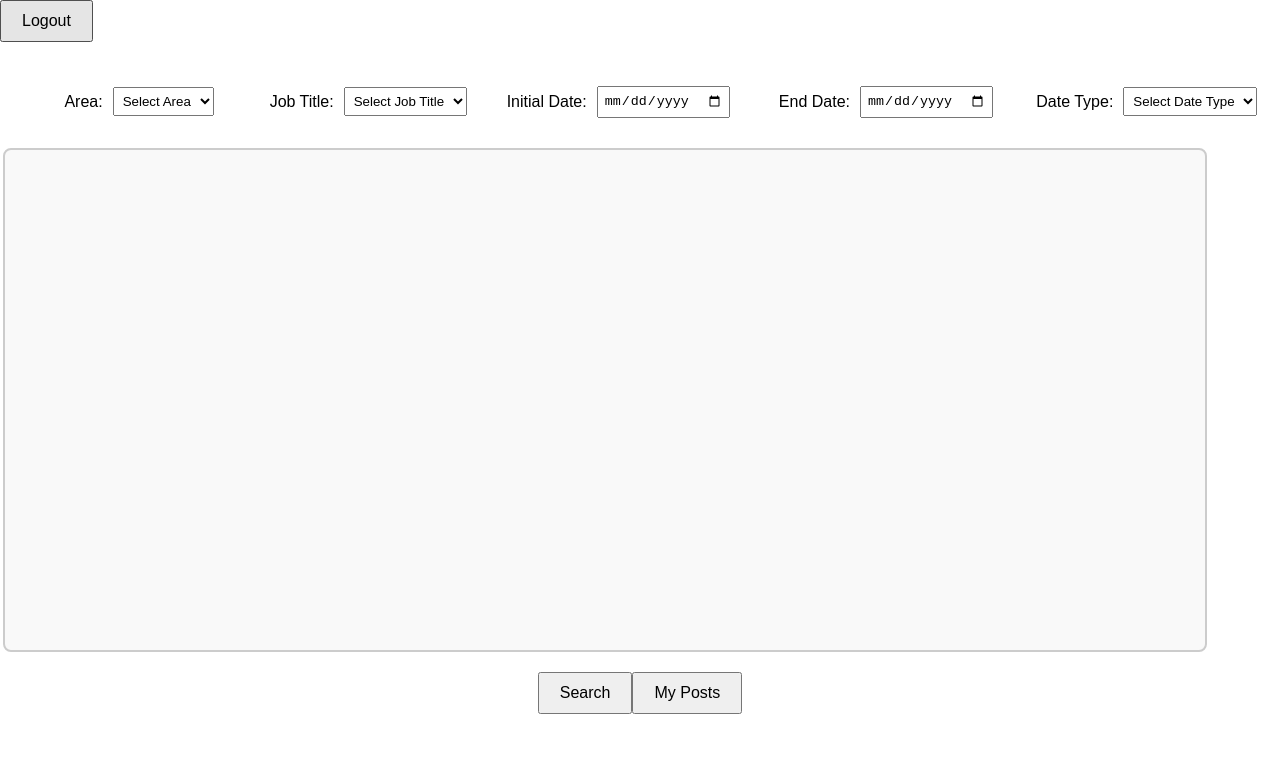
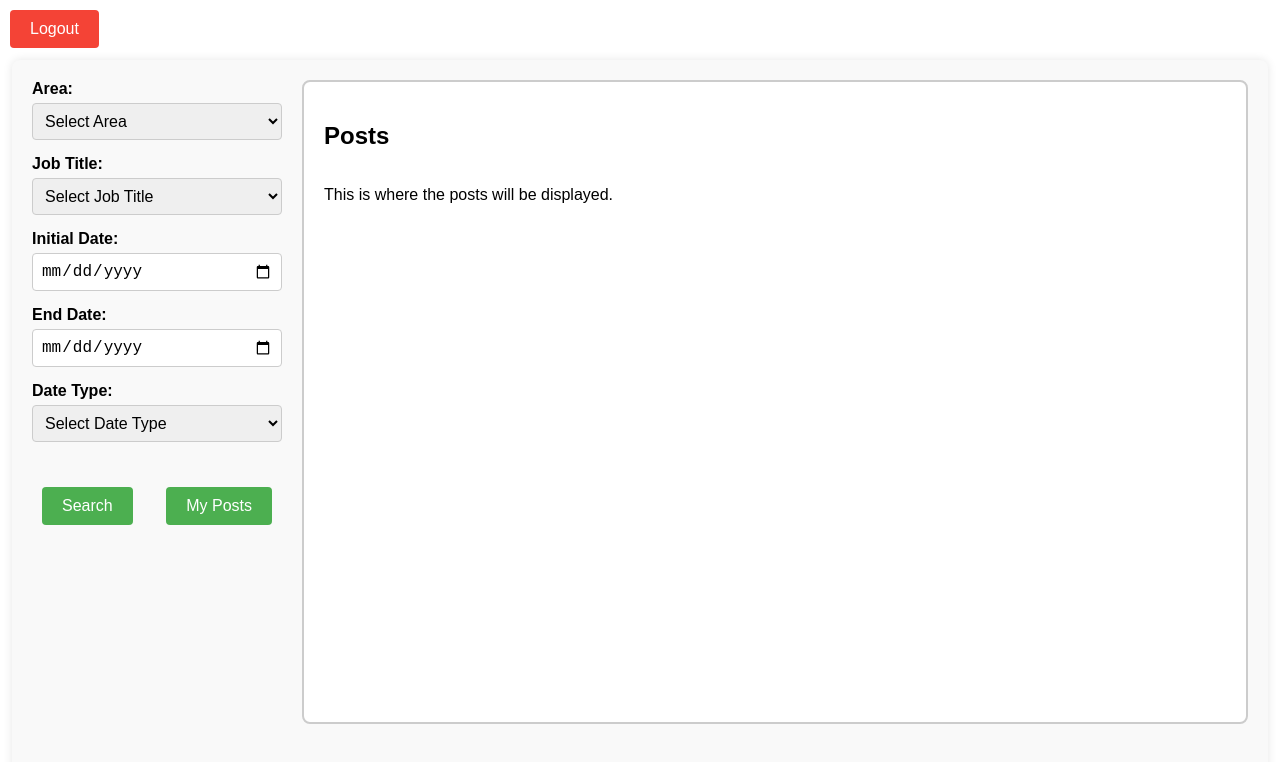
Before and after one commit to Molioron/Volunteer-Data-System, a React (Create React App) app in the folder volunteer-recruiter-ui/: page /main in a window 1280 px wide. Shown: the top 762 px of the page. Built offline with nearby package versions, Linux system fonts and the light colour scheme.

Commit message:
things that i always need to commit

```diff
--- a/volunteer-recruiter-ui/src/App.jsx
+++ b/volunteer-recruiter-ui/src/App.jsx
@@ -3,6 +3,7 @@ import { BrowserRouter as Router, Route, Routes } from 'react-router-dom';
 import Auth from './components/login-signup/Auth';
 import HomePage from './components/mainPage/HomePage';
 import MyPostsPage from './components/myPosts/MyPostsPage';
+import AddPost from './components/myPosts/addPost/AddPostPage';
 
 function App() {
   return (
@@ -11,6 +12,7 @@ function App() {
         <Route path="/" element={<Auth />} />
         <Route path="/main" element={<HomePage />} />
         <Route path="/my-posts" element={<MyPostsPage />} />
+        <Route path="/add-post" element={<AddPost />} />
       </Routes>
     </Router>
 
--- a/volunteer-recruiter-ui/src/components/login-signup/Auth.css
+++ b/volunteer-recruiter-ui/src/components/login-signup/Auth.css
@@ -1,45 +1,69 @@
-/* Auth.css */
-
-body {
-    display: flex;
-    justify-content: center;
-    align-items: center;
-    height: 100vh;
-    margin: 0;
+.auth-page {
+  padding: 20px;
   font-family: Arial, sans-serif;
+  width: 50%;
+  margin: 0 auto;
+  background-color: #f9f9f9;
+  border-radius: 8px;
+  box-shadow: 0px 0px 10px rgba(0, 0, 0, 0.1);
 }
 
-  .container {
-    text-align: left; /* Change from center to left */
-    padding: 20px;
-    border: 1px solid #ccc;
-    border-radius: 8px;
-    box-shadow: 0 0 10px rgba(0, 0, 0, 0.1);
-    background-color: #f9f9f9;
+.auth-form-group {
+  display: flex;
+  flex-direction: column;
+  margin-bottom: 15px;
 }
 
-  form {
-    display: flex;
-    flex-direction: column;
-    align-items: flex-start;
+.auth-form-group label {
+  margin-bottom: 5px;
+  font-weight: bold;
 }
 
-  .form-group {
-    display: flex;
+.auth-form-group input {
+  padding: 10px;
+  border-radius: 4px;
+  border: 1px solid #ccc;
   width: 100%;
-    margin-bottom: 10px;
-    align-items: center;
+  box-sizing: border-box;
+  font-size: 16px;
 }
 
-  label {
-    width: 100px; /* Adjust this width as needed */
-    text-align: right;
-    margin-right: 10px;
+.auth-action-button {
+  margin-top: 20px;
+  display: flex;
+  justify-content: space-between;
 }
 
-  input {
-    flex: 1;
-    padding: 5px;
-    box-sizing: border-box;
-    width: 100%;
+.auth-action-button button {
+  padding: 10px 20px;
+  font-size: 16px;
+  background-color: #4CAF50;
+  color: white;
+  border: none;
+  border-radius: 4px;
+  cursor: pointer;
 }
+
+.auth-action-button button:hover {
+  background-color: #45a049;
+}
+
+.auth-toggle-buttons {
+  margin-bottom: 20px;
+  display: flex;
+  justify-content: space-between;
+}
+
+.auth-toggle-buttons button {
+  padding: 10px 20px;
+  font-size: 16px;
+  background-color: #2196F3;
+  color: white;
+  border: none;
+  border-radius: 4px;
+  cursor: pointer;
+}
+
+.auth-toggle-buttons button:hover {
+  background-color: #1E88E5;
+}
--- a/volunteer-recruiter-ui/src/components/login-signup/Auth.jsx
+++ b/volunteer-recruiter-ui/src/components/login-signup/Auth.jsx
@@ -1,7 +1,7 @@
 import React, { useState } from 'react';
 import { useNavigate } from 'react-router-dom';
 import './Auth.css';
-import InputField from './InputField';
+import InputField from './AuthInputField';
 
 const Auth = () => {
 
@@ -51,7 +51,7 @@ const Auth = () => {
         body: JSON.stringify(formData)
       });
       const result = await response.json();
-      handleResponse(result, 'login-signup');
+      handleResponse(result);
     } catch (error) {
       console.error('Error:', error);
       alert('Error222: ' + error.message);
@@ -77,16 +77,17 @@ const Auth = () => {
   };
 
   return (
-    <div>
-      <div>
+    <div className="auth-page">
+      <div className="auth-toggle-buttons">
         <button onClick={() => handleFormSwitch(false)}>Log In</button>
         <button onClick={() => handleFormSwitch(true)}>Sign Up</button>
       </div>
+
       {isSignup ? (
         <div>
           <h2>Signup</h2>
           <form onSubmit={handleSubmit}>
-          <div className="form-group">
+            <div className="auth-form-group">
               <InputField
                 label="First Name:"
                 type="text"
@@ -97,7 +98,7 @@ const Auth = () => {
               />
             </div>
 
-            <div className="form-group">
+            <div className="auth-form-group">
               <InputField
                 label="Last Name:"
                 type="text"
@@ -108,7 +109,7 @@ const Auth = () => {
               />
             </div>
 
-            <div className="form-group">
+            <div className="auth-form-group">
               <InputField
                 label="Email:"
                 type="email"
@@ -119,7 +120,7 @@ const Auth = () => {
               />
             </div>
 
-            <div className="form-group">
+            <div className="auth-form-group">
               <InputField
                 label="Password:"
                 type="password"
@@ -130,7 +131,7 @@ const Auth = () => {
               />
             </div>
 
-            <div className="form-group">
+            <div className="auth-form-group">
               <InputField
                 label="Phone:"
                 type="phone"
@@ -141,14 +142,16 @@ const Auth = () => {
               />
             </div>
 
+            <div className="auth-action-button">
               <button type="submit">Submit</button>
+            </div>
           </form>
         </div>
       ) : (
         <div>
           <h2>Login</h2>
           <form onSubmit={handleSubmit}>
-          <div className="form-group">
+            <div className="auth-form-group">
               <InputField
                 label="Email:"
                 type="email"
@@ -159,7 +162,7 @@ const Auth = () => {
               />
             </div>
 
-          <div className="form-group">
+            <div className="auth-form-group">
               <InputField
                 label="Password:"
                 type="password"
@@ -170,7 +173,9 @@ const Auth = () => {
               />
             </div>
 
+            <div className="auth-action-button">
               <button type="submit">Submit</button>
+            </div>
           </form>
         </div>
       )}
--- a/volunteer-recruiter-ui/src/components/login-signup/InputField.jsx
+++ /dev/null
@@ -1,16 +0,0 @@
-const InputField = ({ label, type, name, value, onChange, required }) => {
-    return (
-      <div>
-        <label>{label}</label>
-        <input
-          type={type}
-          name={name}
-          value={value}
-          onChange={onChange}
-          required={required}
-        />
-      </div>
-    );
-  };
-
-  export default InputField;
--- a/volunteer-recruiter-ui/src/components/mainPage/HomeInputFields.jsx
+++ b/volunteer-recruiter-ui/src/components/mainPage/HomeInputFields.jsx
@@ -1,11 +1,11 @@
 import React from 'react';
-
-const HomeInputFields = ({ area, jobTitle, initialDate, endDate, dateType, onChange }) => {
+import './HomePage.css';
+const HomeInputFields = ({ volunteerAreas, jobTypes, initialDate, lastDate, dateFilterType, onChange }) => {
   return (
-    <div className="input-fields">
+    <div className="home-input-fields">
       <div className="form-group">
         <label>Area:</label>
-        <select name="area" value={area} onChange={(e) => onChange(e)}>
+        <select name="volunteerAreas" value={volunteerAreas} onChange={(e) => onChange(e)}>
           <option value="">Select Area</option>
           <option value="North">North</option>
           <option value="South">South</option>
@@ -15,7 +15,7 @@ const HomeInputFields = ({ area, jobTitle, initialDate, endDate, dateType, onCha
 
       <div className="form-group">
         <label>Job Title:</label>
-        <select name="jobTitle" value={jobTitle} onChange={(e) => onChange(e)}>
+        <select name="jobTypes" value={jobTypes} onChange={(e) => onChange(e)}>
           <option value="">Select Job Title</option>
           <option value="Agriculture">Agriculture</option>
           <option value="Cooking">Cooking</option>
@@ -38,15 +38,15 @@ const HomeInputFields = ({ area, jobTitle, initialDate, endDate, dateType, onCha
         <label>End Date:</label>
         <input
           type="date"
-          name="endDate"
-          value={endDate}
+          name="lastDate"
+          value={lastDate}
           onChange={(e) => onChange(e)}
         />
       </div>
 
       <div className="form-group">
         <label>Date Type:</label>
-        <select name="dateType" value={dateType} onChange={(e) => onChange(e)}>
+        <select name="dateFilterType" value={dateFilterType} onChange={(e) => onChange(e)}>
           <option value="">Select Date Type</option>
           <option value="Contains">Contains</option>
           <option value="Intersects">Intersects</option>
--- a/volunteer-recruiter-ui/src/components/mainPage/HomePage.css
+++ b/volunteer-recruiter-ui/src/components/mainPage/HomePage.css
@@ -1,63 +1,91 @@
-.home-page {
+  .home-page {
+    display: flex;
     padding: 20px;
     font-family: Arial, sans-serif;
-  }
+    background-color: #f9f9f9;
+    border-radius: 8px;
+    box-shadow: 0px 0px 10px rgba(0, 0, 0, 0.1);
+    width: 95%; /* Adjust the width of the home page container */
+    height: calc(100vh - 120px);
+    margin: 60px auto 0;
+}
 
-  .logout-button {
+.input-fields-container {
+    flex: 0 0 250px; /* Make the input fields narrower */
+    display: flex;
+    flex-direction: column;
+    margin-right: 20px;
+}
+
+.form-group {
+    display: flex;
+    flex-direction: column;
+    margin-bottom: 15px;
+}
+
+.form-group label {
+    margin-bottom: 5px;
+    font-weight: bold;
+}
+
+.form-group select,
+.form-group input {
+    padding: 8px;
+    border-radius: 4px;
+    border: 1px solid #ccc;
+    width: 100%;
+    box-sizing: border-box;
+    font-size: 16px;
+}
+
+.content-container {
+    flex: 1; /* Take up the remaining space for the posts */
+    border: 2px solid #cccccc;
+    border-radius: 8px;
+    background-color: #ffffff;
+    padding: 20px;
+    display: flex;
+    flex-direction: column;
+    justify-content: flex-start;
+    align-items: flex-start;
+    text-align: left;
+    overflow-y: auto; /* Allow scrolling if the content overflows */
+    max-height: 600px; /* Limit the height of the content */
+}
+
+.action-buttons {
+    display: flex;
+    justify-content: space-between;
+    margin-top: 20px;
+}
+
+.action-buttons button {
+    padding: 10px 20px;
+    font-size: 16px;
+    background-color: #4CAF50;
+    color: white;
+    border: none;
+    border-radius: 4px;
+    cursor: pointer;
+}
+
+.action-buttons button:hover {
+    background-color: #45a049;
+}
+
+.logout-button {
     position: absolute;
     top: 10px;
     left: 10px;
     padding: 10px 20px;
     font-size: 16px;
     cursor: pointer;
-  }
+    background-color: #f44336;
+    color: white;
+    border: none;
+    border-radius: 4px;
+}
 
-  .input-fields-container {
-    display: flex;
-    justify-content: space-between;
-    align-items: center;
-    margin-bottom: 20px;
-  }
-
-  .input-fields {
-    display: flex;
-    width: 100%;
-  }
-
-  .form-group {
-    display: flex;
-    align-items: center;
-    margin-right: 20px;
-  }
-
-  .form-group label {
-    margin-right: 10px;
-  }
-
-  select, input {
-    padding: 5px;
-    box-sizing: border-box;
-  }
-
-  .content-container {
-    width: 1200px;
-    height: 500px; /* Adjust the height as needed */
-    border: 2px solid #ccc;
-    border-radius: 8px;
-    background-color: #f9f9f9;
-    margin-bottom: 20px;
-    display: flex;
-    justify-content: center;
-    align-items: center;
-    text-align: center;
-  }
-
-  .action-buttons {
-    text-align: center;
-  }
-
-  .action-buttons button {
-    padding: 10px 20px;
-    font-size: 16px;
-    cursor: pointer;
-  }
+.logout-button:hover {
+    background-color: #e53935;
+}
--- a/volunteer-recruiter-ui/src/components/mainPage/HomePage.jsx
+++ b/volunteer-recruiter-ui/src/components/mainPage/HomePage.jsx
@@ -5,17 +5,12 @@ import './HomePage.css';
 
 const HomePage = () => {
   const [formData, setFormData] = useState({
-    Location: '',
-    Job: '',
+    volunteerAreas: '',
+    jobTypes: '',
     initialDate: '',
-    endDate: '',
-    DateFilterType: '',
+    lastDate: '',
+    dateFilterType: '',
   });
-
-  // const [cookieData, setCookieData] = useState({
-  //   connectionKey: ''
-  // });
-
 
   const navigate = useNavigate();
 
@@ -34,9 +29,10 @@ const HomePage = () => {
         body: JSON.stringify(formData),
       });
 
+      console.log(JSON.stringify(formData));
       const result = await response.json();
+      const operationStatus = JSON.parse(result.operationStatus);
       console.log(result);
-      const operationStatus = JSON.parse(result.operationStatus);
       if (operationStatus.Code === 'Success') {
         alert(operationStatus.Message);
       } else if (operationStatus.Code === 'ServerError') {
@@ -52,61 +48,59 @@ const HomePage = () => {
 
   const handleLogout = async () => {
     try {
-
       const connectionKey = document.cookie.split('=')[1];
-      console.log({connectionKey: connectionKey});
-
       const response = await fetch('http://localhost:9000/logout', {
         method: 'POST',
         headers: {
           'Content-Type': 'application/json',
         },
-        body: JSON.stringify( {connectionKey: connectionKey} ),
+        body: JSON.stringify({ connectionKey: connectionKey }),
       });
 
       const result = await response.json();
-      console.log(result);
-
       const operationStatus = JSON.parse(result.operationStatus);
 
-      console.log(operationStatus.Code);
       if (operationStatus.Code === "Success") {
         alert(operationStatus.Message);
         document.cookie = "connectionKey=; expires=Thu, 01 Jan 1970 00:00:00 UTC; path=/;";
         navigate('/');
       } else {
-        console.error('Error1:', result.operationStatus.Message);
-        alert('Error1: ' + result.operationStatus.Message);
+        alert('Error: ' + result.operationStatus.Message);
       }
     } catch (error) {
-      console.error('Error2:', error);
-      alert('Error2: ' + error.message);
+      console.error('Error:', error);
+      alert('Error: ' + error.message);
     }
   };
 
   const handleMyPosts = () => {
-    navigate('/my-posts'); // This will be the route to the new page you'll create later
+    navigate('/my-posts');
   };
 
   return (
     <div className="home-page">
+      <button className="logout-button" onClick={handleLogout}>Logout</button>
       <div className="input-fields-container">
-      <button className="logout-button" onClick={handleLogout}>Logout</button>
         <HomeInputFields
-          Location={formData.Location}
-          Job={formData.Job}
+          area={formData.volunteerAreas}
+          jobTitle={formData.jobTypes}
           initialDate={formData.initialDate}
-          endDate={formData.endDate}
-          DateFilterType={formData.DateFilterType}
+          endDate={formData.lastDate}
+          dateType={formData.dateFilterType}
           onChange={handleInputChange}
         />
+        <div className="action-buttons">
+          <button onClick={handleSearch}>Search</button>
+          <button onClick={handleMyPosts}>My Posts</button>
+        </div>
       </div>
       <div className="content-container">
-        {/* This is the big rectangle container */}
-      </div>
-      <div className="action-buttons">
-        <button onClick={handleSearch}>Search</button>
-        <button onClick={handleMyPosts}>My Posts</button>
+        {/* Here you will render the posts */}
+        <h2>Posts</h2>
+        {/* Example placeholder content */}
+        <div className="post-item">
+          <p>This is where the posts will be displayed.</p>
+        </div>
       </div>
     </div>
   );
--- a/volunteer-recruiter-ui/src/components/myPosts/MyPostsPage.css
+++ b/volunteer-recruiter-ui/src/components/myPosts/MyPostsPage.css
@@ -1,49 +1,62 @@
 .my-posts-page {
   padding: 20px;
   font-family: Arial, sans-serif;
-    position: relative;
-    width: 80%; /* Set a similar width to the HomePage */
-    margin: 0 auto; /* Center the page horizontally */
+  display: flex;
+  flex-direction: column;
+  min-height: 90vh; /* Ensure the page takes up the full height */
+  justify-content: space-between; /* Space out the content evenly */
+  margin: 20px auto 0;
+
 }
 
 .logout-button {
   position: absolute;
-    top: 0px;
-    left: 0px;
+  top: 10px;
+  left: 10px;
   padding: 10px 20px;
   font-size: 16px;
+  background-color: #f44336;
+  color: white;
+  border: none;
+  border-radius: 4px;
   cursor: pointer;
 }
 
-  .header-buttons {
-    display: flex;
-    justify-content: flex-end;
-    margin-bottom: 20px;
-  }
-
-  .add-post-button {
-    margin-right: 20px;
-    padding: 10px 20px;
-    font-size: 16px;
-    cursor: pointer;
-  }
-
-  .home-button {
-    padding: 10px 20px;
-    font-size: 16px;
-    cursor: pointer;
+.logout-button:hover {
+  background-color: #e53935;
 }
 
 .posts-container {
-    width: 1200px;
-    height: 500px; /* Adjust the height as needed */
+  flex: 1;
   border: 2px solid #ccc;
   border-radius: 8px;
   background-color: #f9f9f9;
-    margin-top: 20px; /* Adjust spacing between buttons and container */
+  margin-top: 20px;
   margin-bottom: 20px;
+  padding: 20px;
   display: flex;
   justify-content: center;
   align-items: center;
   text-align: center;
+  min-height: 400px; /* Set a minimum height for the posts container */
 }
+
+.action-buttons {
+  display: flex;
+  justify-content: space-between;
+  padding: 10px;
+}
+
+.action-buttons button {
+  padding: 10px 20px;
+  font-size: 16px;
+  background-color: #4CAF50;
+  color: white;
+  border: none;
+  border-radius: 4px;
+  cursor: pointer;
+}
+
+.action-buttons button:hover {
+  background-color: #45a049;
+}
--- a/volunteer-recruiter-ui/src/components/myPosts/MyPostsPage.jsx
+++ b/volunteer-recruiter-ui/src/components/myPosts/MyPostsPage.jsx
@@ -32,8 +32,7 @@ const MyPostsPage = () => {
   };
 
   const handleAddPost = () => {
-    // Logic for adding a post (can be implemented later)
-    alert('Add Post functionality coming soon!');
+    navigate('/add-post');
   };
 
   const handleHome = () => {
@@ -43,12 +42,12 @@ const MyPostsPage = () => {
   return (
     <div className="my-posts-page">
       <button className="logout-button" onClick={handleLogout}>Logout</button>
-      <div className="header-buttons">
-        <button className="add-post-button" onClick={handleAddPost}>Add Post</button>
-        <button className="home-button" onClick={handleHome}>Home</button>
-      </div>
       <div className="posts-container">
         {/* Posts will be displayed here */}
+      </div>
+      <div className="action-buttons">
+        <button onClick={handleAddPost}>Add Post</button>
+        <button onClick={handleHome}>Home</button>
       </div>
     </div>
   );
```
Also changed, not shown: 18 other files (tests, documents, lock files or other folders). Lines whose indentation alone changed are shown as unchanged.
